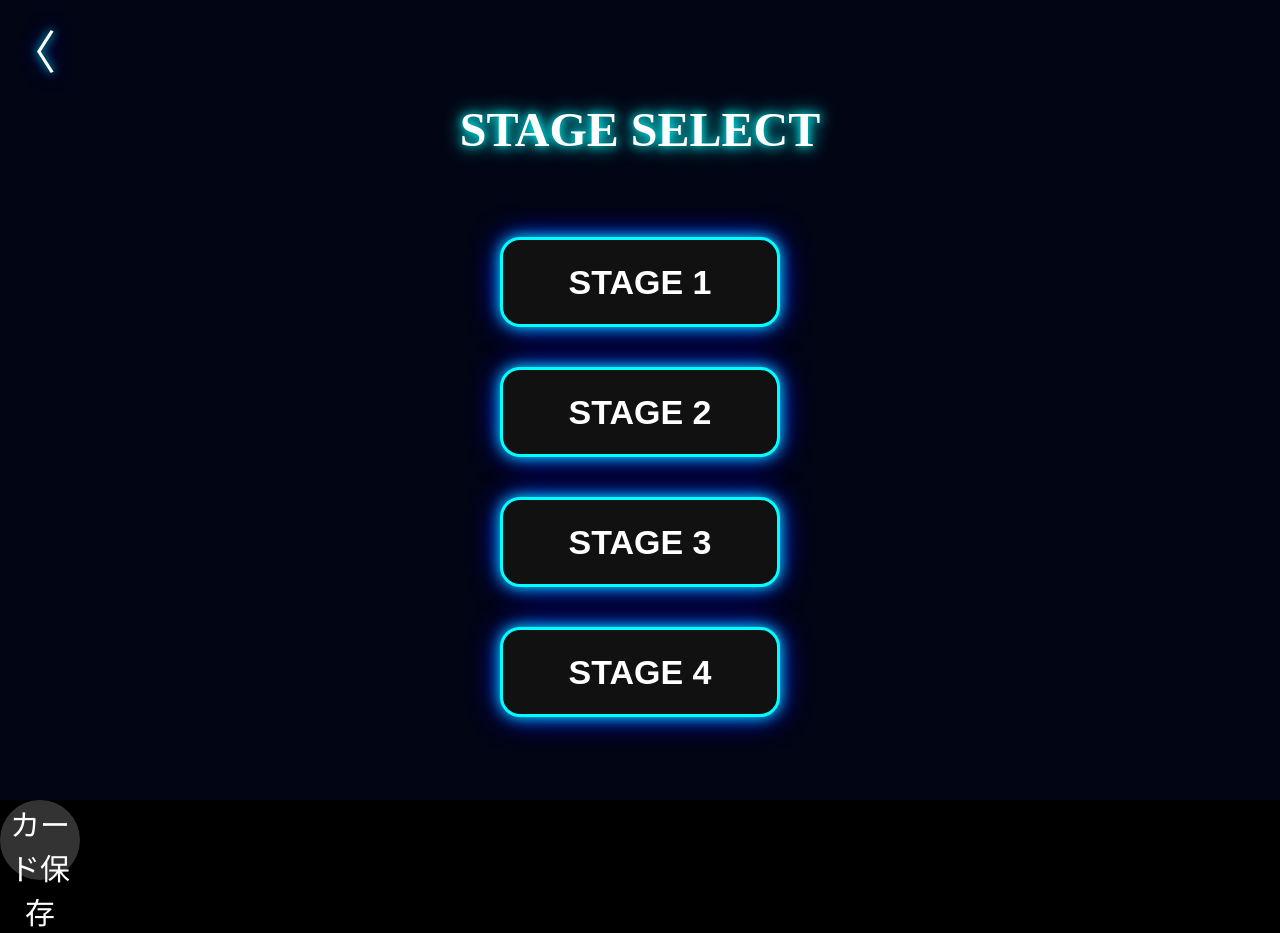
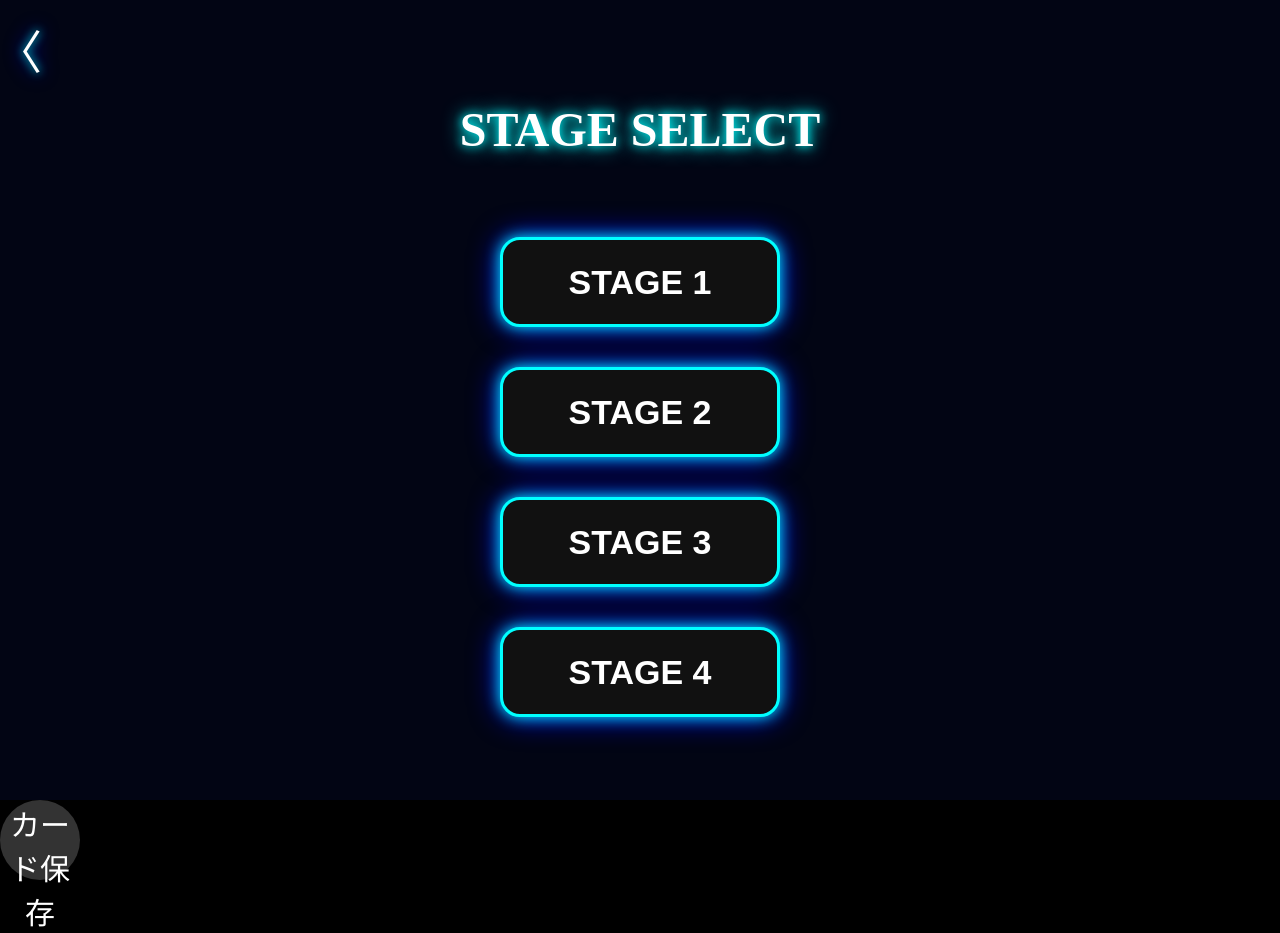
Before and after one commit to imageworks-hub/imageinvaders30, a plain HTML site: page index.html in a window 1280 px wide. Both pictures are taken after a click on the button 640 px from the left and 509 px from the top of the page. Drawn offline with Linux system fonts and the light colour scheme.

Commit message:
Move stage select back arrow further left

```diff
--- a/style.css
+++ b/style.css
@@ -248,7 +248,7 @@
     position:absolute;
 
     top:24px;
-    left:4px;
+    left:-10px;
 
     width:56px;
     height:56px;
```
